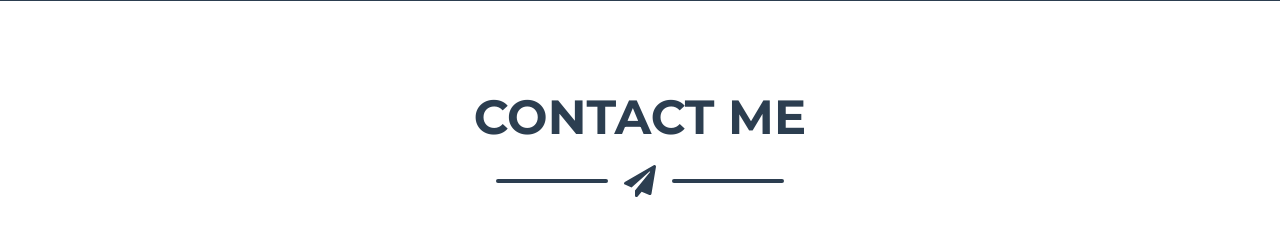
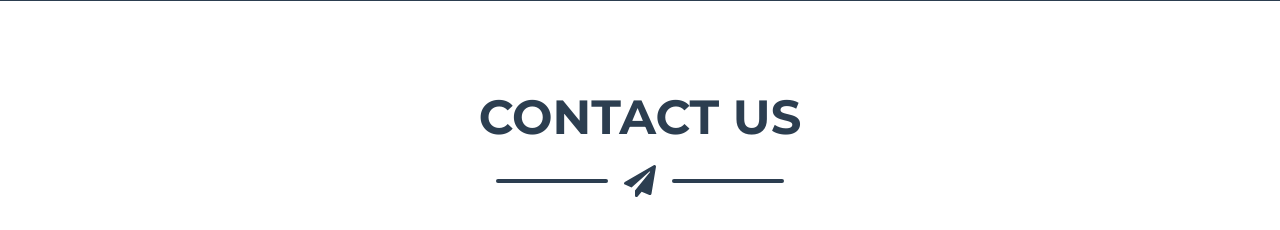
Before and after one commit to gardnmi/zillion_picks, a Flask app: page / in a window 1280 px wide. Shown: the part 2294-2524 px from the top of the page. Run offline with Flask 2, Linux system fonts and the light colour scheme; some libraries are stand-ins or nearby versions.

Commit message:
updated contact form

```diff
--- a/templates/home.html
+++ b/templates/home.html
@@ -129,7 +129,7 @@
         <section class="page-section" id="contact">
             <div class="container">
                 <!-- Contact Section Heading-->
-                <h2 class="page-section-heading text-center text-uppercase text-secondary mb-0">Contact Me</h2>
+                <h2 class="page-section-heading text-center text-uppercase text-secondary mb-0">Contact Us</h2>
                 <!-- Icon Divider-->
                 <div class="divider-custom">
                     <div class="divider-custom-line"></div>
```
